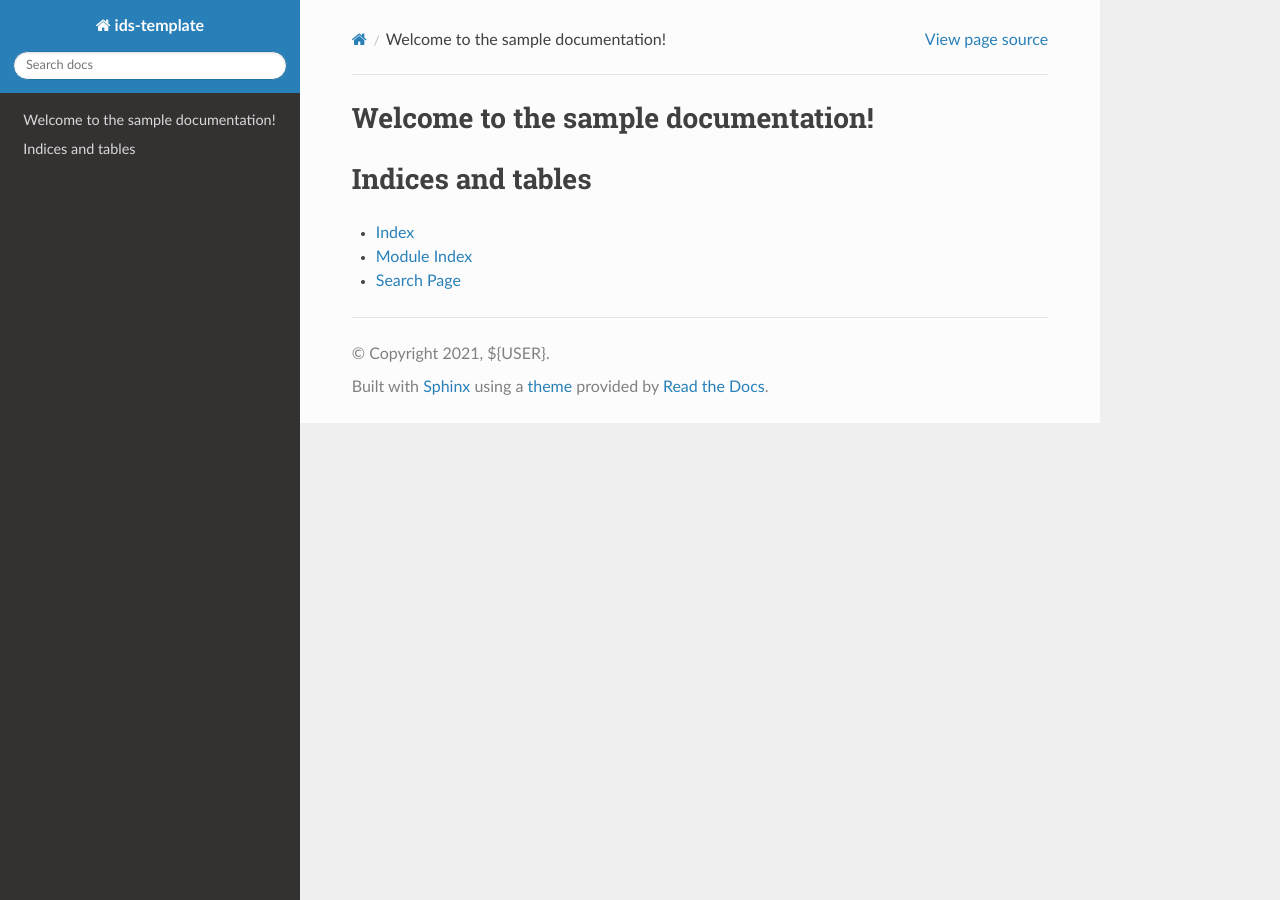
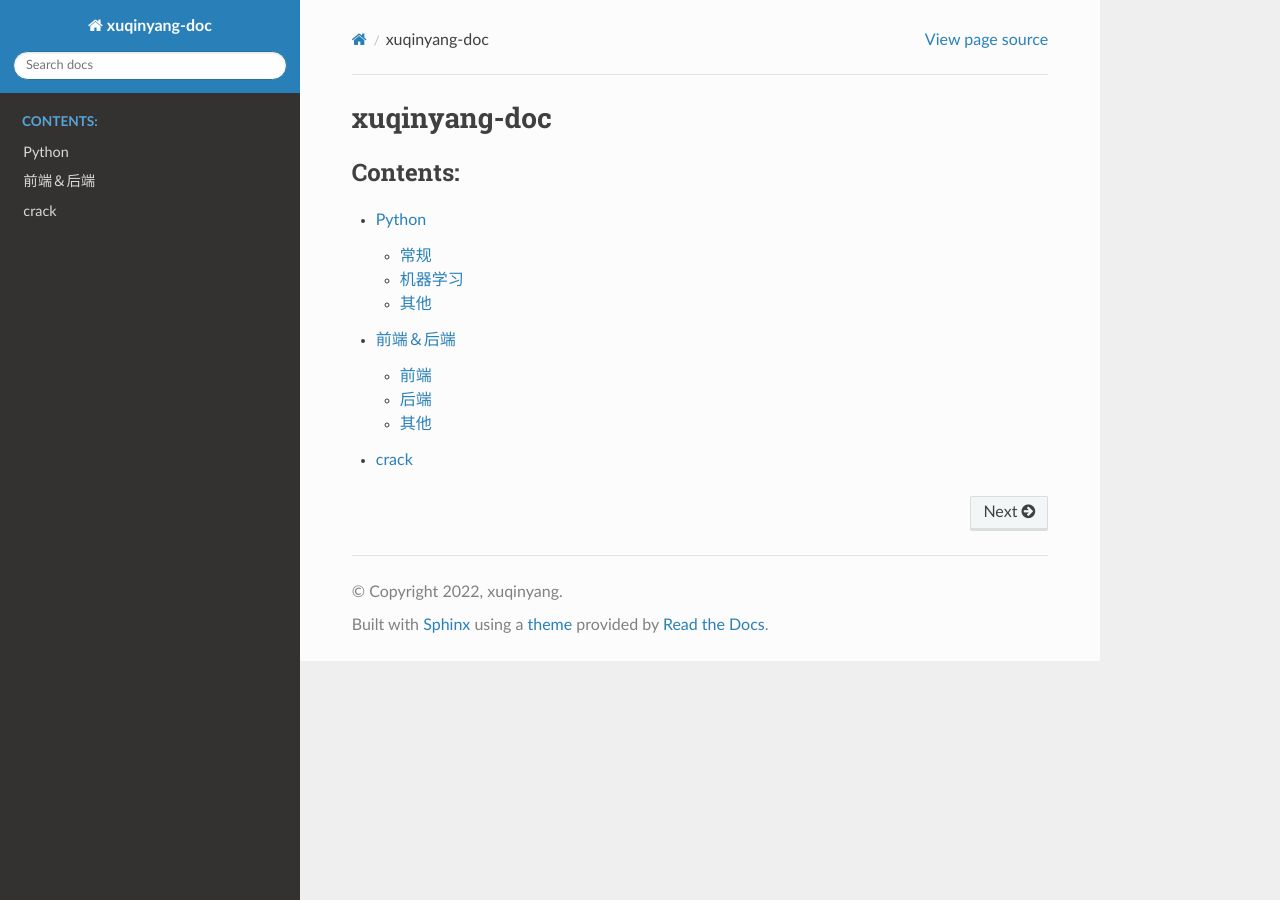
Before and after one commit to xqy2006/docs, a Sphinx documentation site: the page built from docs/source/index.rst, in a window 1280 px wide. Built offline with Sphinx 7.4.7 and the Read the Docs theme 2.0.0, drawn with Linux system fonts in a browser that asks for light colours.

Commit message:
Add files via upload

```diff
--- a/docs/source/conf.py
+++ b/docs/source/conf.py
@@ -17,12 +17,12 @@
 
 # -- Project information -----------------------------------------------------
 
-project = 'ids-template'
-copyright = '2021, ${USER}'
-author = '${USER}'
+project = 'xuqinyang-doc'
+copyright = '2022, xuqinyang'
+author = 'xuqinyang'
 
 # The full version, including alpha/beta/rc tags
-release = 'v#.#.#'
+release = '0.0.1'
 
 
 # -- General configuration ---------------------------------------------------
@@ -31,10 +31,19 @@ release = 'v#.#.#'
 # extensions coming with Sphinx (named 'sphinx.ext.*') or your custom
 # ones.
 extensions = [
+    'recommonmark',
+    'sphinx_markdown_tables'
 ]
 
 # Add any paths that contain templates here, relative to this directory.
 templates_path = ['_templates']
+
+# The language for content autogenerated by Sphinx. Refer to documentation
+# for a list of supported languages.
+#
+# This is also used if you do content translation via gettext catalogs.
+# Usually you set "language" from the command line for these cases.
+language = 'zh_CN'
 
 # List of patterns, relative to source directory, that match files and
 # directories to ignore when looking for source files.
@@ -47,7 +56,9 @@ exclude_patterns = []
 # The theme to use for HTML and HTML Help pages.  See the documentation for
 # a list of builtin themes.
 #
-html_theme = 'sphinx_rtd_theme'
+import sphinx_rtd_theme
+html_theme = "sphinx_rtd_theme"
+html_theme_path = [sphinx_rtd_theme.get_html_theme_path()]
 
 # Add any paths that contain custom static files (such as style sheets) here,
 # relative to this directory. They are copied after the builtin static files,
--- /dev/null
+++ b/docs/source/crack/index.md
@@ -0,0 +1 @@
+# crack
--- a/docs/source/index.rst
+++ b/docs/source/index.rst
@@ -1,20 +1,15 @@
-.. ids-template documentation master file, created by
-   sphinx-quickstart on Thu Aug 26 16:02:32 2021.
+.. xuqinyang-doc documentation master file, created by
+   sphinx-quickstart on Tue Jun 21 14:29:47 2022.
    You can adapt this file completely to your liking, but it should at least
    contain the root `toctree` directive.
 
-Welcome to the sample documentation!
-========================================
+xuqinyang-doc
+=========================================
 
 .. toctree::
    :maxdepth: 2
    :caption: Contents:
 
-
-
-Indices and tables
-==================
-
-* :ref:`genindex`
-* :ref:`modindex`
-* :ref:`search`
+   python/index
+   前端＆后端/index
+   crack/index
--- /dev/null
+++ b/docs/source/python/index.rst
@@ -0,0 +1,9 @@
+Python
+=================================
+
+.. toctree::
+   :maxdepth: 2
+
+   常规/contents
+   机器学习/contents
+   其他/contents
--- /dev/null
+++ b/docs/source/python/其他/contents.md
@@ -0,0 +1 @@
+# 其他
--- /dev/null
+++ b/docs/source/python/常规/contents.md
@@ -0,0 +1 @@
+# 常规
--- /dev/null
+++ b/docs/source/python/机器学习/contents.md
@@ -0,0 +1 @@
+# 机器学习
--- /dev/null
+++ b/docs/source/前端＆后端/index.rst
@@ -0,0 +1,9 @@
+前端＆后端
+=================================
+
+.. toctree::
+   :maxdepth: 2
+
+   前端/contents
+   后端/contents
+   其他/contents
--- /dev/null
+++ b/docs/source/前端＆后端/其他/contents.md
@@ -0,0 +1 @@
+# 其他
--- /dev/null
+++ b/docs/source/前端＆后端/前端/contents.md
@@ -0,0 +1 @@
+# 前端
--- /dev/null
+++ b/docs/source/前端＆后端/后端/contents.md
@@ -0,0 +1 @@
+# 后端
```
Also changed, not shown: 1 other file.
